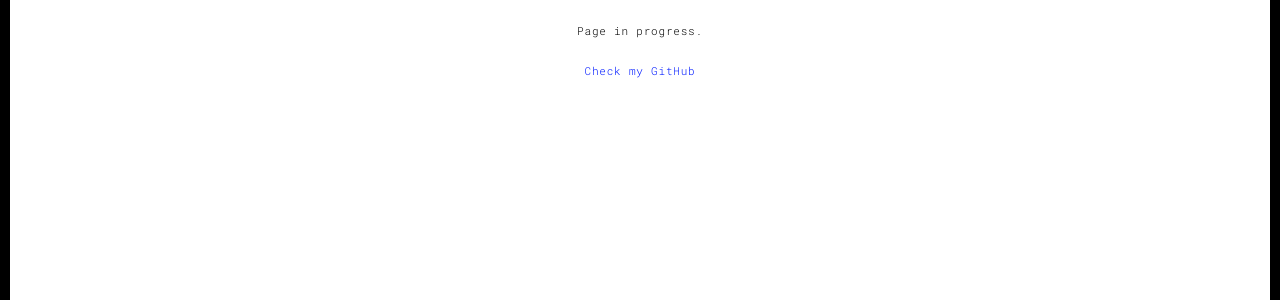
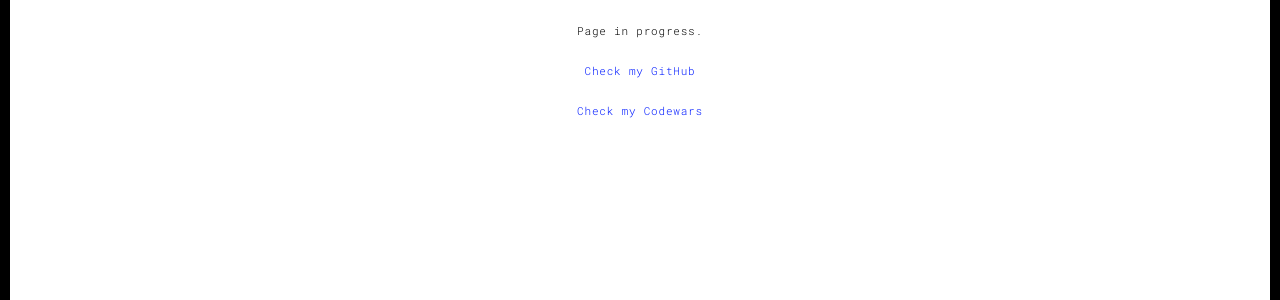
Before and after one commit to AleksanderDmowski/portfo, a Flask app: page /works.html in a window 1280 px wide. Shown: the part 144-444 px from the top of the page. Run offline with Flask 2, Linux system fonts and the light colour scheme; some libraries are stand-ins or nearby versions.

Commit message:
update 31.10.2022

```diff
--- a/templates/works.html
+++ b/templates/works.html
@@ -59,6 +59,7 @@
           <h1 class="h2">02 : Works</h1>
           <p>Page in progress.</p>
           <p><a target=”_blank” href="https://github.com/AleksanderDmowski" title="GitHub">Check my GitHub</a></p></p>
+          <p><a target=”_blank” href="https://www.codewars.com/users/Aleksander%20D" title="Codewars">Check my Codewars</a></p></p>
         </div>
       </div>
 
```
